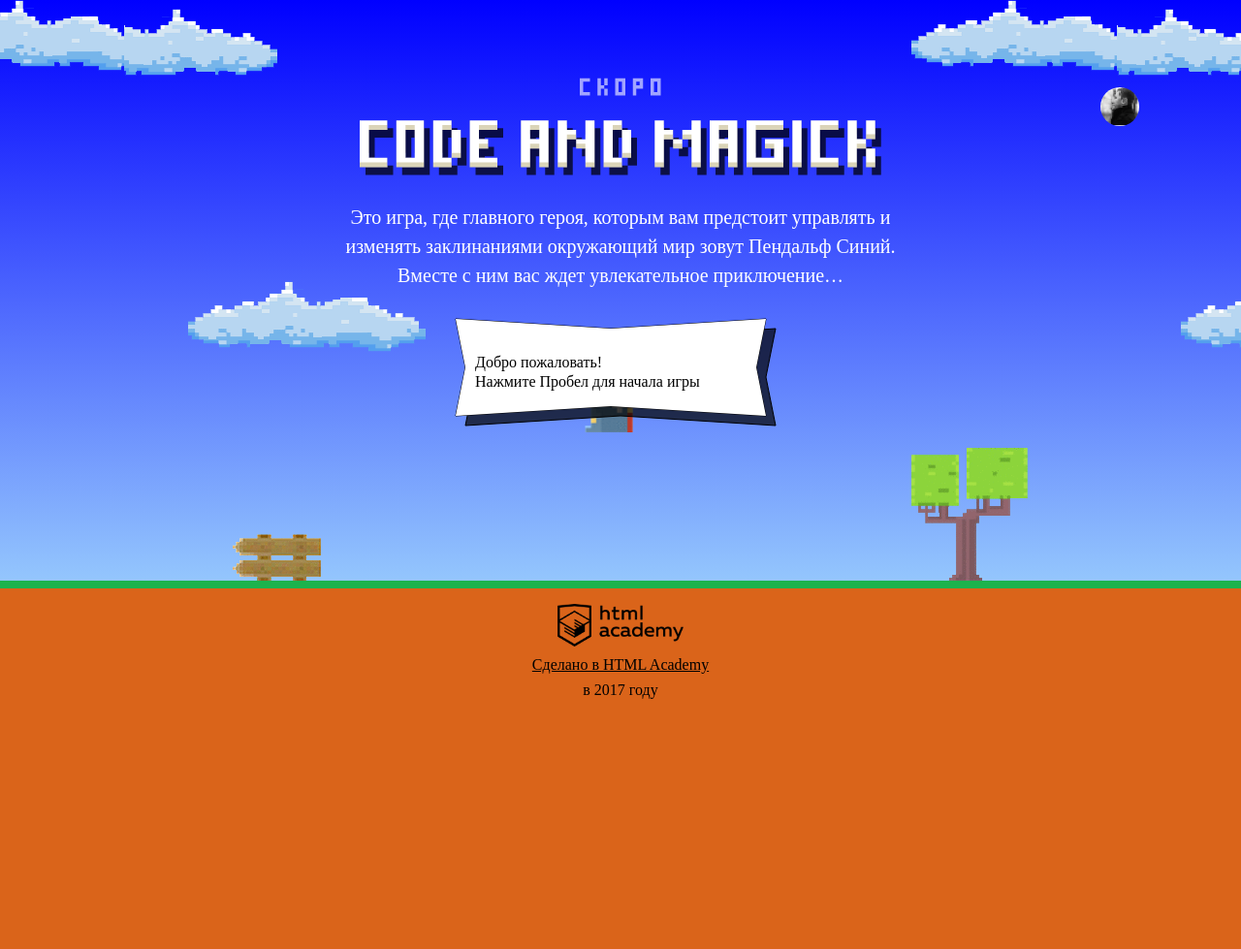
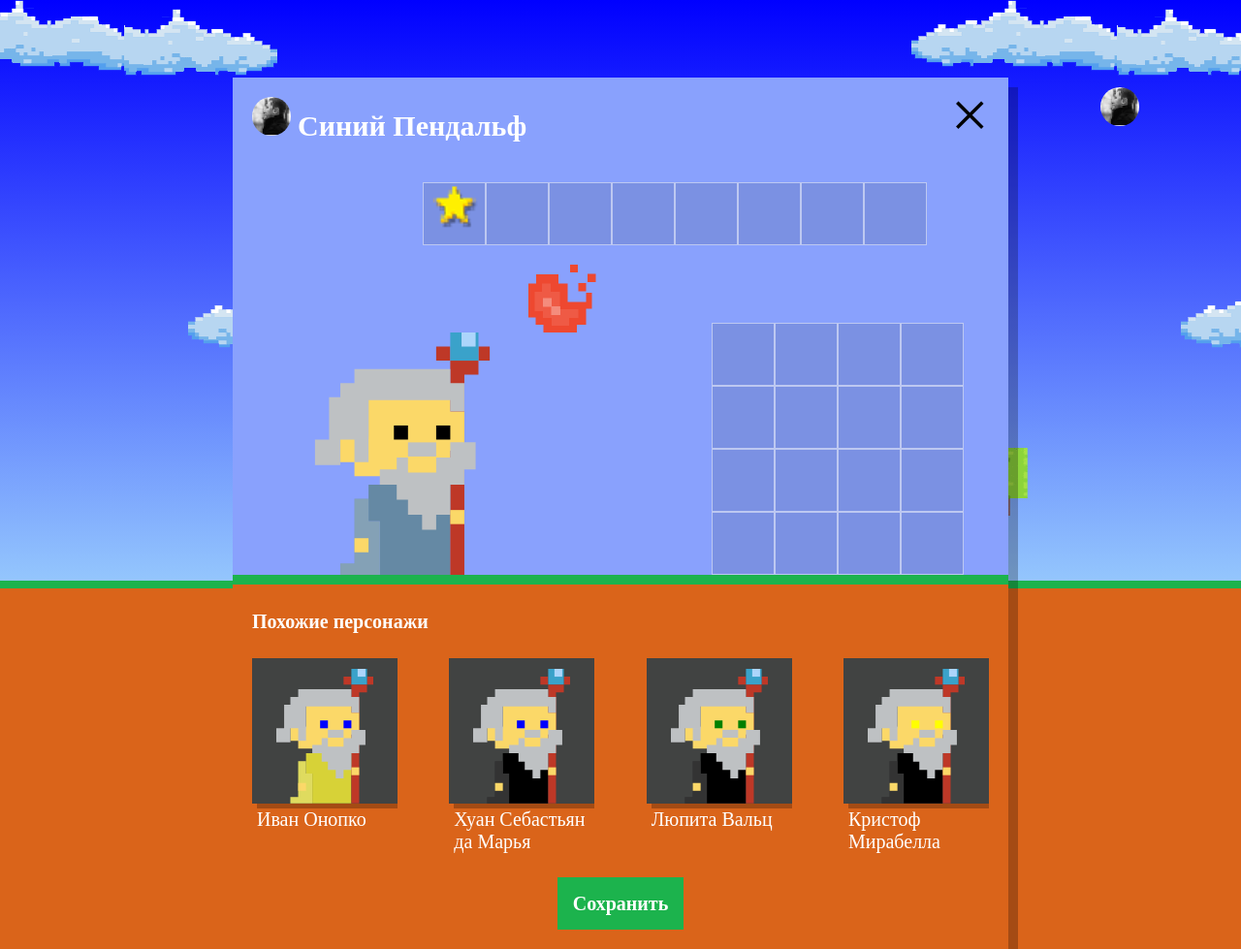
Before and after one commit to Senneer/179204-code-and-magick, a website: page index.html in a window 1280 px wide. Shown: the whole page at 97% size. Before the commit the page ends 800 px from the top, so only its background shows below. Drawn offline with Linux system fonts and the light colour scheme; a web font is replaced by a local one.

Commit message:
Добавил окно настроек и вывод похожих волшебников

```diff
--- a/index.html
+++ b/index.html
@@ -198,8 +198,8 @@
     return height / 3 - getWizardHeight(wizardWidth) / 2;
   }
 </script>
+<script src="js/setup.js"></script>
 <script src="js/stat.js"></script>
 <script src="js/game.js"></script>
-
 </body>
 </html>
--- /dev/null
+++ b/js/setup.js
@@ -0,0 +1,45 @@
+'use strict';
+
+document.querySelector('.setup').classList.remove('hidden');
+document.querySelector('.setup-similar').classList.remove('hidden');
+
+var WIZARDS_NUMBER = 4;
+
+var NAMES = ['Иван', 'Хуан Себастьян', 'Мария', 'Кристоф', 'Виктор', 'Юлия', 'Люпита', 'Вашингтон'];
+var SECOND_NAMES = ['да Марья', 'Верон', 'Мирабелла', 'Вальц', 'Онопко', 'Топольницкая', 'Нионго', 'Ирвинг'];
+var COAT_COLORS_RGB = ['101, 137, 164', '241, 43, 107', '146, 100, 161', '56, 159, 117', '215, 210, 55', '0, 0, 0'];
+var EYES_COLORS = ['black', 'red', 'blue', 'yellow', 'green'];
+
+var similarWizardsList = document.querySelector('.setup-similar-list');
+var similarWizardTemplate = document.querySelector('#similar-wizard-template')
+  .content
+  .querySelector('.setup-similar-item');
+
+var similarWizards = [];
+
+function pickRandomArrEl(array) {
+  var EL_NUMBER = Math.floor(Math.random() * array.length);
+  return array[EL_NUMBER];
+}
+
+function generateWizardStats() {
+  return {
+    name: pickRandomArrEl(NAMES) + ' ' + pickRandomArrEl(SECOND_NAMES),
+    coatColor: 'rgb(' + pickRandomArrEl(COAT_COLORS_RGB) + ')',
+    eyesColor: pickRandomArrEl(EYES_COLORS)
+  };
+}
+
+function generateWizard(i) {
+  var wizardElement = similarWizardTemplate.cloneNode(true);
+
+  wizardElement.querySelector('.setup-similar-label').textContent = similarWizards[i].name;
+  wizardElement.querySelector('.wizard-coat').style.fill = similarWizards[i].coatColor;
+  wizardElement.querySelector('.wizard-eyes').style.fill = similarWizards[i].eyesColor;
+  similarWizardsList.appendChild(wizardElement);
+}
+
+for (var i = 0; i < WIZARDS_NUMBER; i++) {
+  similarWizards.push(generateWizardStats());
+  generateWizard(i);
+}
```
